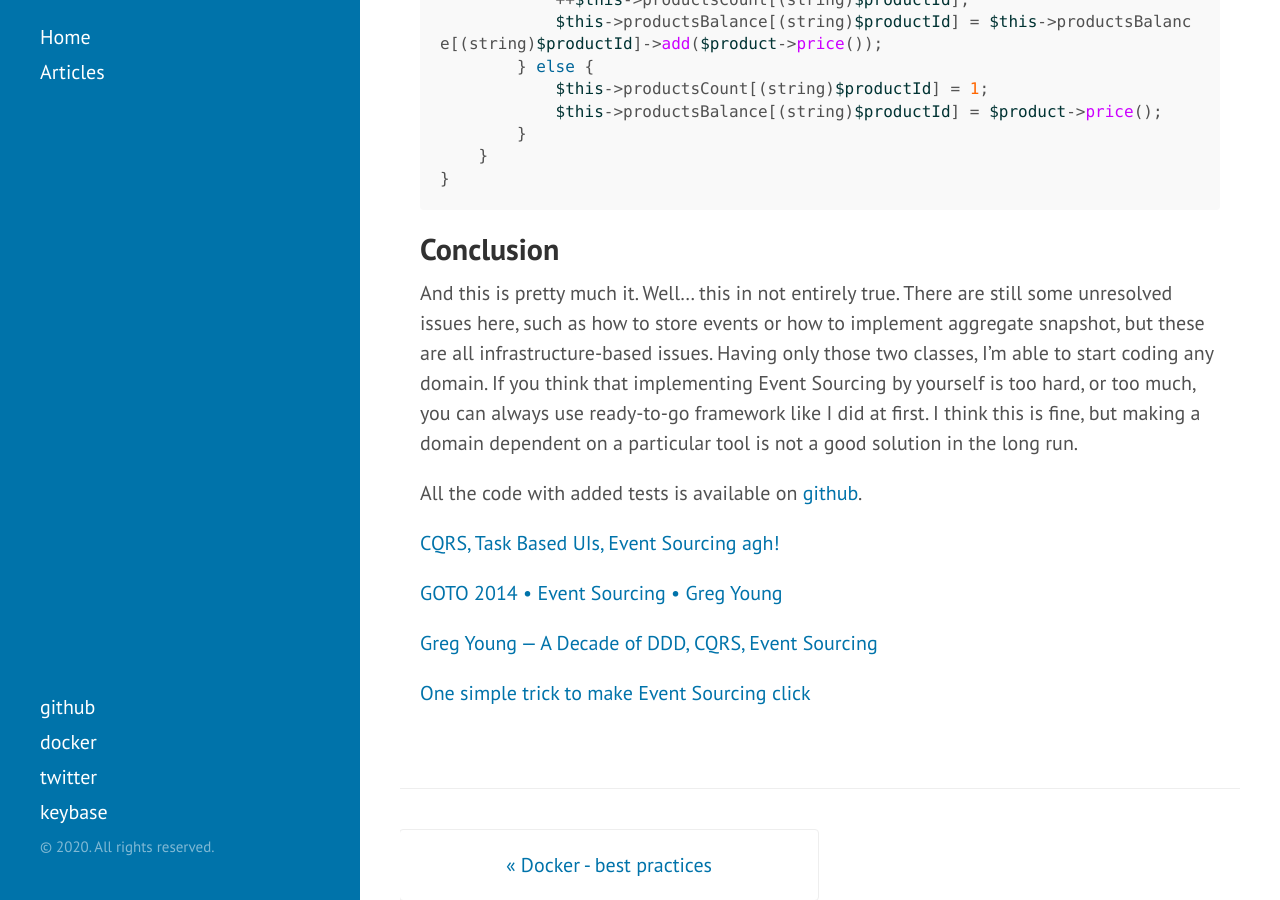
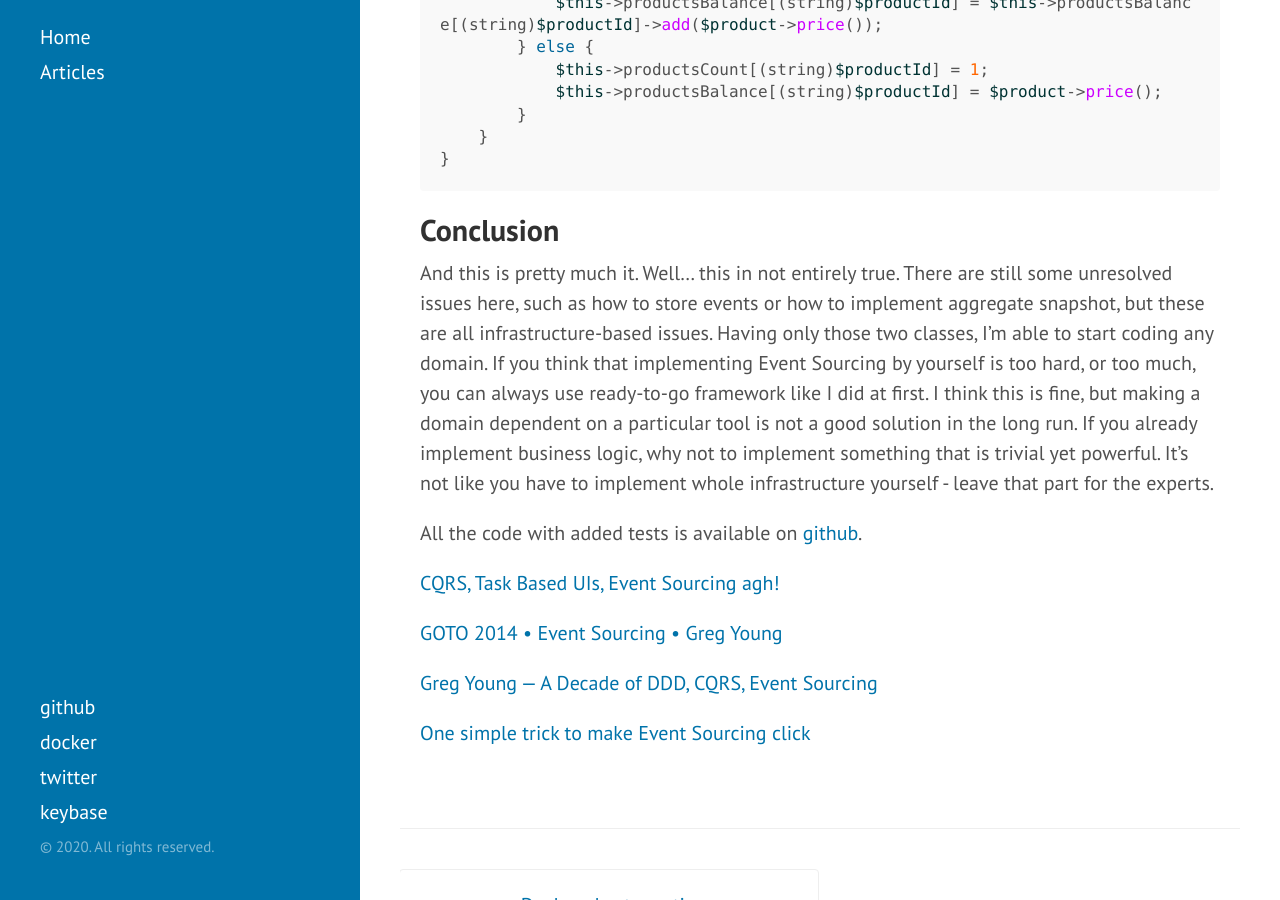
Before and after one commit to unixslayer/unixslayer.github.io, a Jekyll site: the page built from _posts/2020-05-04-how-i-did-my-own-implementation-of-event-sourcing.markdown, in a window 1280 px wide and 900 px high, scrolled down 14153 px. Built offline with Jekyll 4.4.1, drawn with Linux system fonts in a browser that asks for light colours.

Commit message:
ES article follow-up

```diff
--- a/_posts/2020-05-04-how-i-did-my-own-implementation-of-event-sourcing.markdown
+++ b/_posts/2020-05-04-how-i-did-my-own-implementation-of-event-sourcing.markdown
@@ -20,7 +20,7 @@ I can understand theory, but I'm a visual learner and when it comes to use it in
 
 Project was shut down and just before that I found out that with the end of 2019 Prooph gave up with support for ES component. This was a signal for me to write something on my own. Which turned out to be quite simple.
 
-# Domain
+## Domain
 
 Event Sourcing can be adapted in any domain, however, on a specific example it will be easier to show how to achieve the goal. As an example take an online store, where customer can add to cart any product they want to buy. Notice, that this is not domain-centric article. Example will most likely have no sense from business perspective but it will be good enough to prove a concept.
 
@@ -551,7 +551,7 @@ final class Cart extends AggregateRoot
 
 ## Conclusion
 
-And this is pretty much it. Well... this in not entirely true. There are still some unresolved issues here, such as how to store events or how to implement aggregate snapshot, but these are all infrastructure-based issues. Having only those two classes, I'm able to start coding any domain. If you think that implementing Event Sourcing by yourself is too hard, or too much, you can always use ready-to-go framework like I did at first. I think this is fine, but making a domain dependent on a particular tool is not a good solution in the long run.
+And this is pretty much it. Well... this in not entirely true. There are still some unresolved issues here, such as how to store events or how to implement aggregate snapshot, but these are all infrastructure-based issues. Having only those two classes, I'm able to start coding any domain. If you think that implementing Event Sourcing by yourself is too hard, or too much, you can always use ready-to-go framework like I did at first. I think this is fine, but making a domain dependent on a particular tool is not a good solution in the long run. If you already implement business logic, why not to implement something that is trivial yet powerful. It's not like you have to implement whole infrastructure yourself - leave that part for the experts.
 
 All the code with added tests is available on [github](https://github.com/unixslayer/event-sourcing).
 
```
